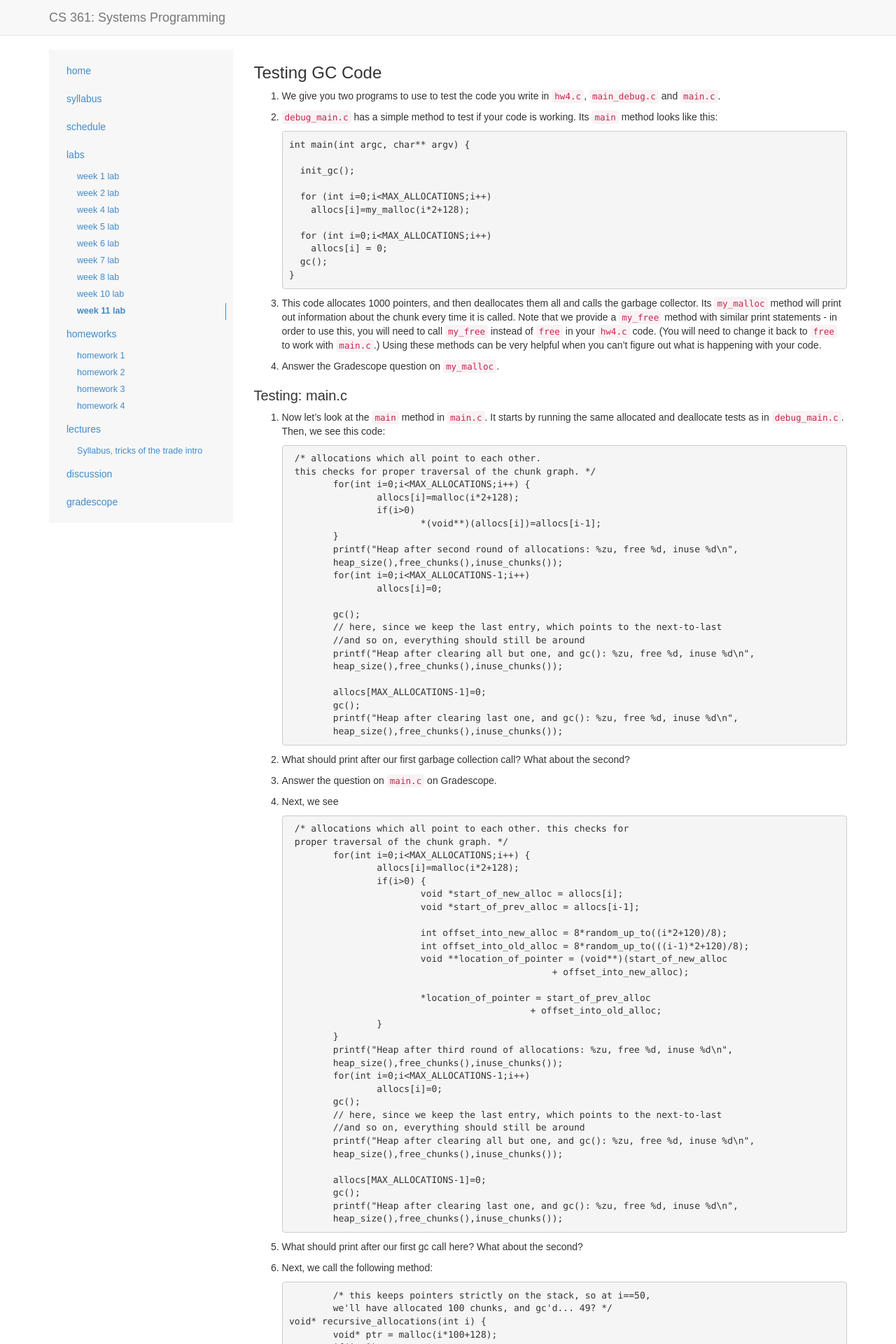
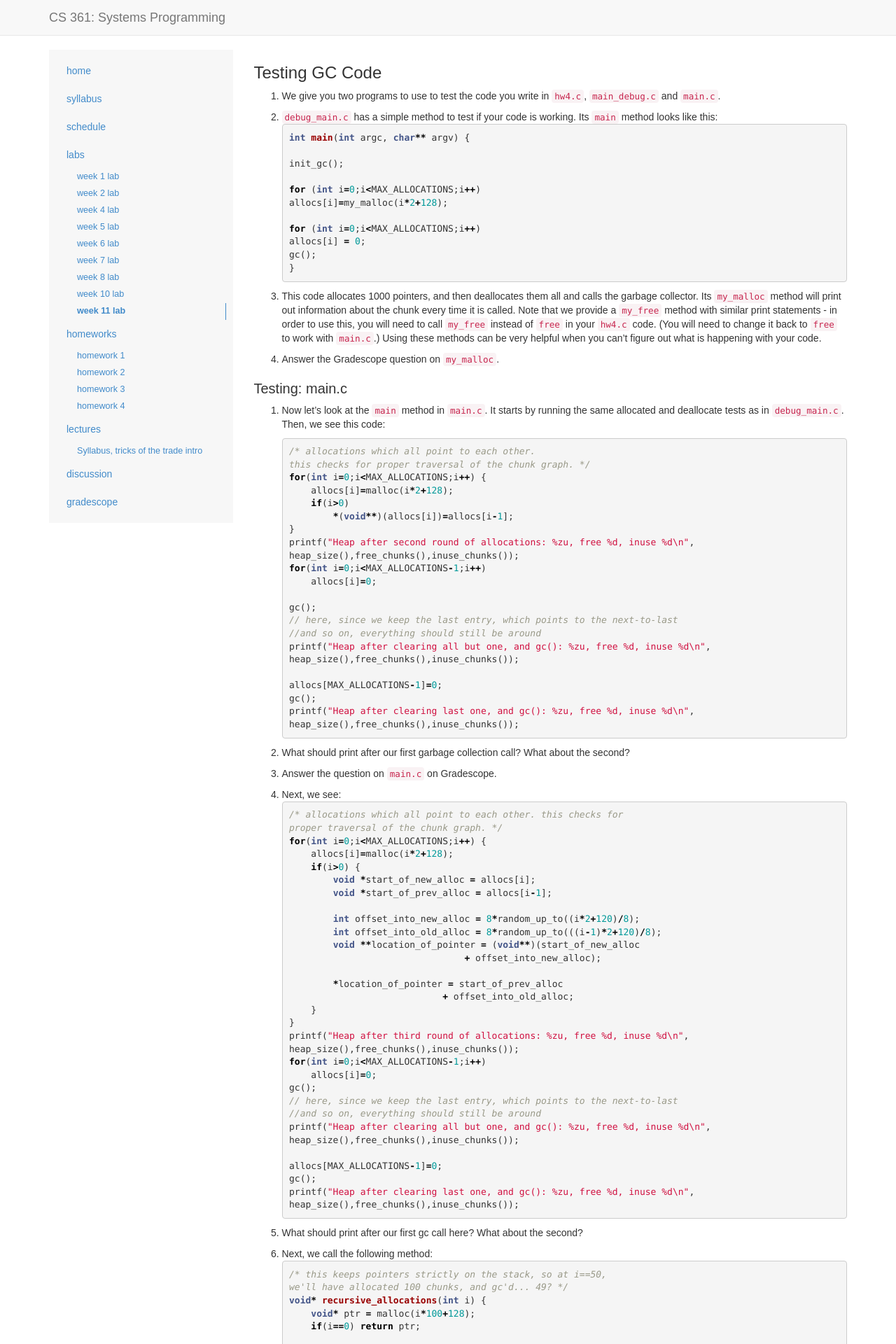
Before and after one commit to csatuic/cs361-website-old, a Jekyll site: the page built from _labs/lab9.md, in a window 1280 px wide. Shown: the top 1920 px of the page at 70% size. Built offline with Jekyll 4.4.1, drawn with Linux system fonts in a browser that asks for light colours; some web fonts are replaced; some of the changed text lies outside the part shown.

Commit message:
lab9 ready, added syntax highlighting

````diff
--- a/_labs/lab9.md
+++ b/_labs/lab9.md
@@ -14,19 +14,19 @@ pairings: https://docs.google.com/spreadsheets/d/1d4FtYGon0xIoe_v4LzSjA-Iqb27npa
 
 2.  `debug_main.c` has a simple method to test if your code is working.
     Its `main` method looks like this:
+```c
+int main(int argc, char** argv) {
 
-        int main(int argc, char** argv) {
+    init_gc();
 
-          init_gc();
+    for (int i=0;i<MAX_ALLOCATIONS;i++)
+    allocs[i]=my_malloc(i*2+128);
 
-          for (int i=0;i<MAX_ALLOCATIONS;i++)
-            allocs[i]=my_malloc(i*2+128);
-
-          for (int i=0;i<MAX_ALLOCATIONS;i++)
-            allocs[i] = 0;
-          gc();
-        }
-
+    for (int i=0;i<MAX_ALLOCATIONS;i++)
+    allocs[i] = 0;
+    gc();
+}
+```
 4.  This code allocates 1000 pointers, and then deallocates them all and
     calls the garbage collector. Its `my_malloc` method will print out
     information about the chunk every time it is called. Note that we
@@ -40,111 +40,111 @@ pairings: https://docs.google.com/spreadsheets/d/1d4FtYGon0xIoe_v4LzSjA-Iqb27npa
     running the same allocated and deallocate tests as in
     `debug_main.c`. Then, we see this code:
 
-         /* allocations which all point to each other.
-         this checks for proper traversal of the chunk graph. */
-                for(int i=0;i<MAX_ALLOCATIONS;i++) {
-                        allocs[i]=malloc(i*2+128);
-                        if(i>0)
-                                *(void**)(allocs[i])=allocs[i-1];
-                }
-                printf("Heap after second round of allocations: %zu, free %d, inuse %d\n",
-                heap_size(),free_chunks(),inuse_chunks());
-                for(int i=0;i<MAX_ALLOCATIONS-1;i++)
-                        allocs[i]=0;
+    ```c
+    /* allocations which all point to each other.
+    this checks for proper traversal of the chunk graph. */
+    for(int i=0;i<MAX_ALLOCATIONS;i++) {
+        allocs[i]=malloc(i*2+128);
+        if(i>0)
+            *(void**)(allocs[i])=allocs[i-1];
+    }
+    printf("Heap after second round of allocations: %zu, free %d, inuse %d\n",
+    heap_size(),free_chunks(),inuse_chunks());
+    for(int i=0;i<MAX_ALLOCATIONS-1;i++)
+        allocs[i]=0;
 
-                gc();
-                // here, since we keep the last entry, which points to the next-to-last
-                //and so on, everything should still be around
-                printf("Heap after clearing all but one, and gc(): %zu, free %d, inuse %d\n",
-                heap_size(),free_chunks(),inuse_chunks());
+    gc();
+    // here, since we keep the last entry, which points to the next-to-last
+    //and so on, everything should still be around
+    printf("Heap after clearing all but one, and gc(): %zu, free %d, inuse %d\n",
+    heap_size(),free_chunks(),inuse_chunks());
 
-                allocs[MAX_ALLOCATIONS-1]=0;
-                gc();
-                printf("Heap after clearing last one, and gc(): %zu, free %d, inuse %d\n",
-                heap_size(),free_chunks(),inuse_chunks());
-
+    allocs[MAX_ALLOCATIONS-1]=0;
+    gc();
+    printf("Heap after clearing last one, and gc(): %zu, free %d, inuse %d\n",
+    heap_size(),free_chunks(),inuse_chunks());
+    ```
 2.  What should print after our first garbage collection call? What
     about the second?
 
 3.  Answer the question on `main.c` on Gradescope.
 
-4.  Next, we see
+4.  Next, we see:
+    ```c
+    /* allocations which all point to each other. this checks for
+    proper traversal of the chunk graph. */
+    for(int i=0;i<MAX_ALLOCATIONS;i++) {
+        allocs[i]=malloc(i*2+128);
+        if(i>0) {
+            void *start_of_new_alloc = allocs[i];
+            void *start_of_prev_alloc = allocs[i-1];
 
-         /* allocations which all point to each other. this checks for
-         proper traversal of the chunk graph. */
-                for(int i=0;i<MAX_ALLOCATIONS;i++) {
-                        allocs[i]=malloc(i*2+128);
-                        if(i>0) {
-                                void *start_of_new_alloc = allocs[i];
-                                void *start_of_prev_alloc = allocs[i-1];
+            int offset_into_new_alloc = 8*random_up_to((i*2+120)/8);
+            int offset_into_old_alloc = 8*random_up_to(((i-1)*2+120)/8);
+            void **location_of_pointer = (void**)(start_of_new_alloc
+                                    + offset_into_new_alloc);
 
-                                int offset_into_new_alloc = 8*random_up_to((i*2+120)/8);
-                                int offset_into_old_alloc = 8*random_up_to(((i-1)*2+120)/8);
-                                void **location_of_pointer = (void**)(start_of_new_alloc
-                                                        + offset_into_new_alloc);
+            *location_of_pointer = start_of_prev_alloc
+                                + offset_into_old_alloc;
+        }
+    }
+    printf("Heap after third round of allocations: %zu, free %d, inuse %d\n",
+    heap_size(),free_chunks(),inuse_chunks());
+    for(int i=0;i<MAX_ALLOCATIONS-1;i++)
+        allocs[i]=0;
+    gc();
+    // here, since we keep the last entry, which points to the next-to-last
+    //and so on, everything should still be around
+    printf("Heap after clearing all but one, and gc(): %zu, free %d, inuse %d\n",
+    heap_size(),free_chunks(),inuse_chunks());
 
-                                *location_of_pointer = start_of_prev_alloc
-                                                    + offset_into_old_alloc;
-                        }
-                }
-                printf("Heap after third round of allocations: %zu, free %d, inuse %d\n",
-                heap_size(),free_chunks(),inuse_chunks());
-                for(int i=0;i<MAX_ALLOCATIONS-1;i++)
-                        allocs[i]=0;
-                gc();
-                // here, since we keep the last entry, which points to the next-to-last
-                //and so on, everything should still be around
-                printf("Heap after clearing all but one, and gc(): %zu, free %d, inuse %d\n",
-                heap_size(),free_chunks(),inuse_chunks());
-
-                allocs[MAX_ALLOCATIONS-1]=0;
-                gc();
-                printf("Heap after clearing last one, and gc(): %zu, free %d, inuse %d\n",
-                heap_size(),free_chunks(),inuse_chunks());
-
+    allocs[MAX_ALLOCATIONS-1]=0;
+    gc();
+    printf("Heap after clearing last one, and gc(): %zu, free %d, inuse %d\n",
+    heap_size(),free_chunks(),inuse_chunks());
+    ```
 5.  What should print after our first gc call here? What about the
     second?
 
 6.  Next, we call the following method:
+    ```c
+    /* this keeps pointers strictly on the stack, so at i==50,
+    we'll have allocated 100 chunks, and gc'd... 49? */
+    void* recursive_allocations(int i) {
+        void* ptr = malloc(i*100+128);
+        if(i==0) return ptr;
 
-                /* this keeps pointers strictly on the stack, so at i==50,
-                we'll have allocated 100 chunks, and gc'd... 49? */
-        void* recursive_allocations(int i) {
-                void* ptr = malloc(i*100+128);
-                if(i==0) return ptr;
-
-                void *ptr2 = recursive_allocations(i-1);
-                if(i==50) {
-                        gc();
-                        printf("Recursive1: at depth 50, %zu, free %d, inuse %d\n",
-                        heap_size(),free_chunks(),inuse_chunks());
-                }
-                return ptr;
+        void *ptr2 = recursive_allocations(i-1);
+        if(i==50) {
+            gc();
+            printf("Recursive1: at depth 50, %zu, free %d, inuse %d\n",
+            heap_size(),free_chunks(),inuse_chunks());
         }
-
+        return ptr;
+    }
+```
 7.  What should be allocated/free when we call the garbage collector at
     round 50? How about when we call it after the method returns?
 
 8.  Answer the question on `main.c 2` on Gradescope.
 
 9.  Next, we run this code:
+    ```c
+    /* here the returned pointer is stored in our local allocation
+    before we return. Hence at depth 50, we're not able to GC anything. */
+    void* recursive_allocations2(int i) {
+        void** ptr = malloc(i*100+128);
+        if(i==0) return ptr;
 
-            /* here the returned pointer is stored in our local allocation
-            before we return. Hence at depth 50, we're not
-                 able to GC anything. */
-        void* recursive_allocations2(int i) {
-                void** ptr = malloc(i*100+128);
-                if(i==0) return ptr;
-
-                *ptr = recursive_allocations2(i-1);
-                if(i==50) {
-                        gc();
-                        printf("Recursive2: At depth 50, %zu, free %d, inuse %d\n",
-                        heap_size(),free_chunks(),inuse_chunks());
-                }
-                return ptr;
+        *ptr = recursive_allocations2(i-1);
+        if(i==50) {
+                gc();
+                printf("Recursive2: At depth 50, %zu, free %d, inuse %d\n",
+                heap_size(),free_chunks(),inuse_chunks());
         }
-
+        return ptr;
+    }
+```
 10. Note that in this code, the returned pointer from the recursive call
     is stored on the heap, not the stack. Since we don't free it, it
     should still be on the heap after the function returns. What should
@@ -173,7 +173,7 @@ pairings: https://docs.google.com/spreadsheets/d/1d4FtYGon0xIoe_v4LzSjA-Iqb27npa
     class so that instead of just marking from one pointer, it takes a
     start and end address, and performs the operations below on every
     pointer within that range.
-
+```c
         void mark(ptr p) {
            if (b == is_ptr(p) == NULL)      return;
            if (markBitSet(b)) return;
@@ -182,10 +182,10 @@ pairings: https://docs.google.com/spreadsheets/d/1d4FtYGon0xIoe_v4LzSjA-Iqb27npa
              mark(b[i]);
            return;
         }
-
+```
 4.  `sweep` should be almost identical to the psuedo code we went
     over in class. (It is below, in case you don't remember from the lecture)
-
+```c
         ptr sweep(ptr p, ptr end) {
            while (p < end) {
            if blockMarked(p)
@@ -195,9 +195,9 @@ pairings: https://docs.google.com/spreadsheets/d/1d4FtYGon0xIoe_v4LzSjA-Iqb27npa
               p = nextBlock(p);
               }
         }
-
+```
 ## What your output should look like if your code is correct
-
+```
     Heap before first round of allocations: 0, free 0, inuse 0
     Heap after first round of allocations: 8048656, free 1, inuse 4000
     Heap after gc, before wiping out allocs array: 8048656, free 1, inuse 495
@@ -215,7 +215,7 @@ pairings: https://docs.google.com/spreadsheets/d/1d4FtYGon0xIoe_v4LzSjA-Iqb27npa
     Before GC halfway deep in Recursive2: At depth 50, 16556848, free 1, inuse 101
     After: 16556848, free 1, inuse 101
     After Recursive2 16556848, free 1, inuse 0
-
+```
 The numbers you should worry about are the `inuse` and `free` numbers.
 
 ## Peer evaluation rubric
--- /dev/null
+++ b/css/github.css
@@ -0,0 +1,61 @@
+.highlight .hll { background-color: #ffffcc }
+.highlight .c { color: #999988; font-style: italic } /* Comment */
+.highlight .err { color: #a61717; background-color: #e3d2d2 } /* Error */
+.highlight .k { color: #000000; font-weight: bold } /* Keyword */
+.highlight .o { color: #000000; font-weight: bold } /* Operator */
+.highlight .cm { color: #999988; font-style: italic } /* Comment.Multiline */
+.highlight .cp { color: #999999; font-weight: bold; font-style: italic } /* Comment.Preproc */
+.highlight .c1 { color: #999988; font-style: italic } /* Comment.Single */
+.highlight .cs { color: #999999; font-weight: bold; font-style: italic } /* Comment.Special */
+.highlight .gd { color: #000000; background-color: #ffdddd } /* Generic.Deleted */
+.highlight .ge { color: #000000; font-style: italic } /* Generic.Emph */
+.highlight .gr { color: #aa0000 } /* Generic.Error */
+.highlight .gh { color: #999999 } /* Generic.Heading */
+.highlight .gi { color: #000000; background-color: #ddffdd } /* Generic.Inserted */
+.highlight .go { color: #888888 } /* Generic.Output */
+.highlight .gp { color: #555555 } /* Generic.Prompt */
+.highlight .gs { font-weight: bold } /* Generic.Strong */
+.highlight .gu { color: #aaaaaa } /* Generic.Subheading */
+.highlight .gt { color: #aa0000 } /* Generic.Traceback */
+.highlight .kc { color: #000000; font-weight: bold } /* Keyword.Constant */
+.highlight .kd { color: #000000; font-weight: bold } /* Keyword.Declaration */
+.highlight .kn { color: #000000; font-weight: bold } /* Keyword.Namespace */
+.highlight .kp { color: #000000; font-weight: bold } /* Keyword.Pseudo */
+.highlight .kr { color: #000000; font-weight: bold } /* Keyword.Reserved */
+.highlight .kt { color: #445588; font-weight: bold } /* Keyword.Type */
+.highlight .m { color: #009999 } /* Literal.Number */
+.highlight .s { color: #d01040 } /* Literal.String */
+.highlight .na { color: #008080 } /* Name.Attribute */
+.highlight .nb { color: #0086B3 } /* Name.Builtin */
+.highlight .nc { color: #445588; font-weight: bold } /* Name.Class */
+.highlight .no { color: #008080 } /* Name.Constant */
+.highlight .nd { color: #3c5d5d; font-weight: bold } /* Name.Decorator */
+.highlight .ni { color: #800080 } /* Name.Entity */
+.highlight .ne { color: #990000; font-weight: bold } /* Name.Exception */
+.highlight .nf { color: #990000; font-weight: bold } /* Name.Function */
+.highlight .nl { color: #990000; font-weight: bold } /* Name.Label */
+.highlight .nn { color: #555555 } /* Name.Namespace */
+.highlight .nt { color: #000080 } /* Name.Tag */
+.highlight .nv { color: #008080 } /* Name.Variable */
+.highlight .ow { color: #000000; font-weight: bold } /* Operator.Word */
+.highlight .w { color: #bbbbbb } /* Text.Whitespace */
+.highlight .mf { color: #009999 } /* Literal.Number.Float */
+.highlight .mh { color: #009999 } /* Literal.Number.Hex */
+.highlight .mi { color: #009999 } /* Literal.Number.Integer */
+.highlight .mo { color: #009999 } /* Literal.Number.Oct */
+.highlight .sb { color: #d01040 } /* Literal.String.Backtick */
+.highlight .sc { color: #d01040 } /* Literal.String.Char */
+.highlight .sd { color: #d01040 } /* Literal.String.Doc */
+.highlight .s2 { color: #d01040 } /* Literal.String.Double */
+.highlight .se { color: #d01040 } /* Literal.String.Escape */
+.highlight .sh { color: #d01040 } /* Literal.String.Heredoc */
+.highlight .si { color: #d01040 } /* Literal.String.Interpol */
+.highlight .sx { color: #d01040 } /* Literal.String.Other */
+.highlight .sr { color: #009926 } /* Literal.String.Regex */
+.highlight .s1 { color: #d01040 } /* Literal.String.Single */
+.highlight .ss { color: #990073 } /* Literal.String.Symbol */
+.highlight .bp { color: #999999 } /* Name.Builtin.Pseudo */
+.highlight .vc { color: #008080 } /* Name.Variable.Class */
+.highlight .vg { color: #008080 } /* Name.Variable.Global */
+.highlight .vi { color: #008080 } /* Name.Variable.Instance */
+.highlight .il { color: #009999 } /* Literal.Number.Integer.Long */
--- a/css/main.scss
+++ b/css/main.scss
@@ -5,6 +5,8 @@
 
 $header-background-invert: 0%;
 @import "user_vars";
+
+@import "github.css";
 
 // Our variables
 $base-font-family: "Droid Sans", Arial, sans-serif;
````
